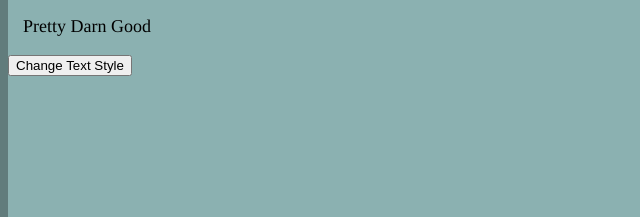
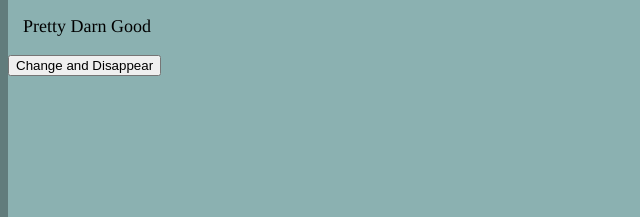
Before and after one commit to gregsim92/Simpson-First, a plain HTML site: page Intro-Website/Future.html in a window 1280 px wide. Shown: the part 301-518 px from the top of the page, 0-640 px from the left. Drawn offline with nearby package versions, Linux system fonts and the light colour scheme.

Commit message:
Update Future.html

```diff
--- a/Intro-Website/Future.html
+++ b/Intro-Website/Future.html
@@ -37,7 +37,7 @@
 			<p>Pretty Darn Good</p>
 			<img src="http://i.giphy.com/XreQmk7ETCak0.gif" alt ="Thumbs up kid">
 
-	<button>Change Text Style</button>
+	<button>Change and Disappear</button>
 </div>
 
 
```
